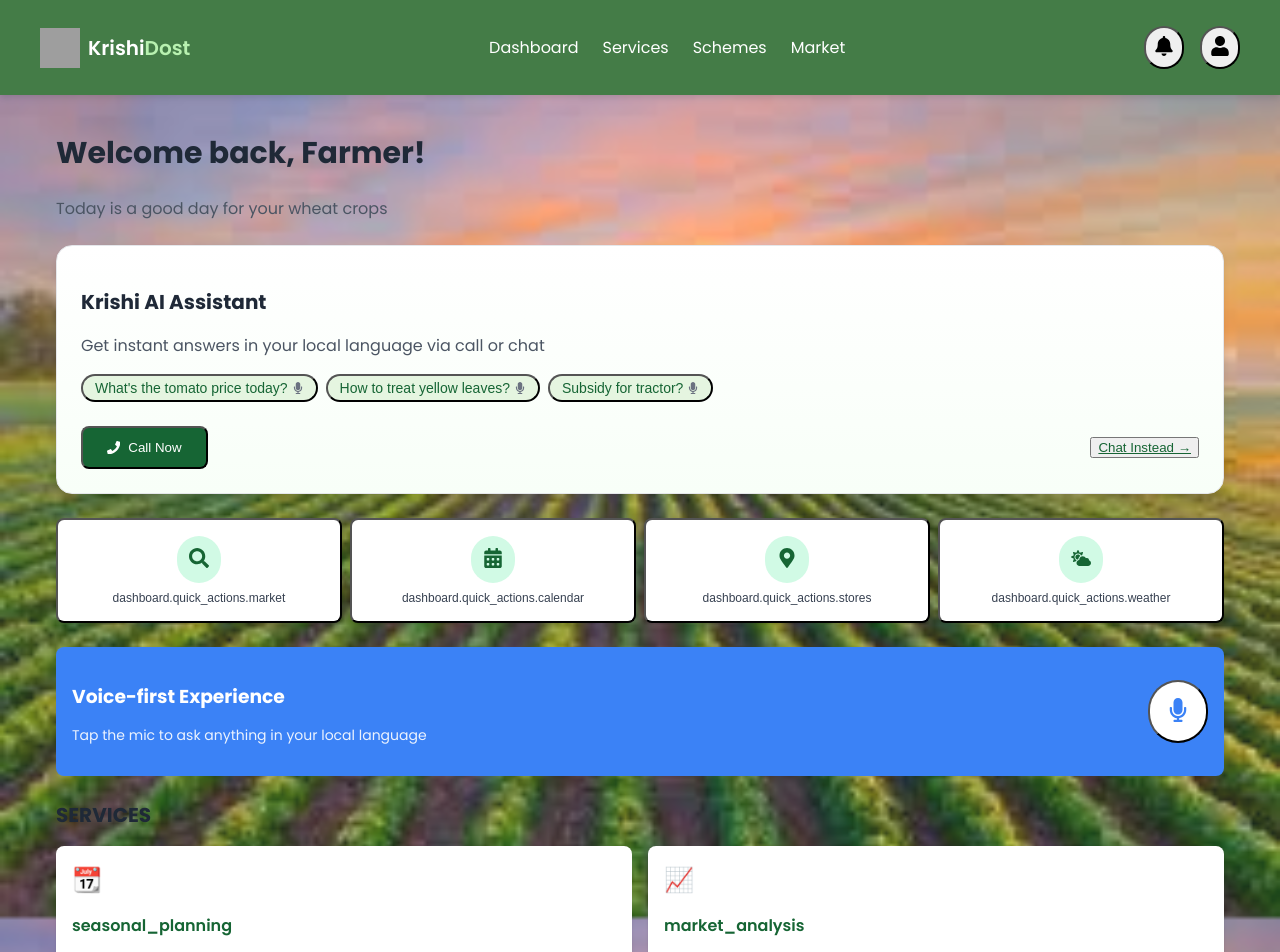
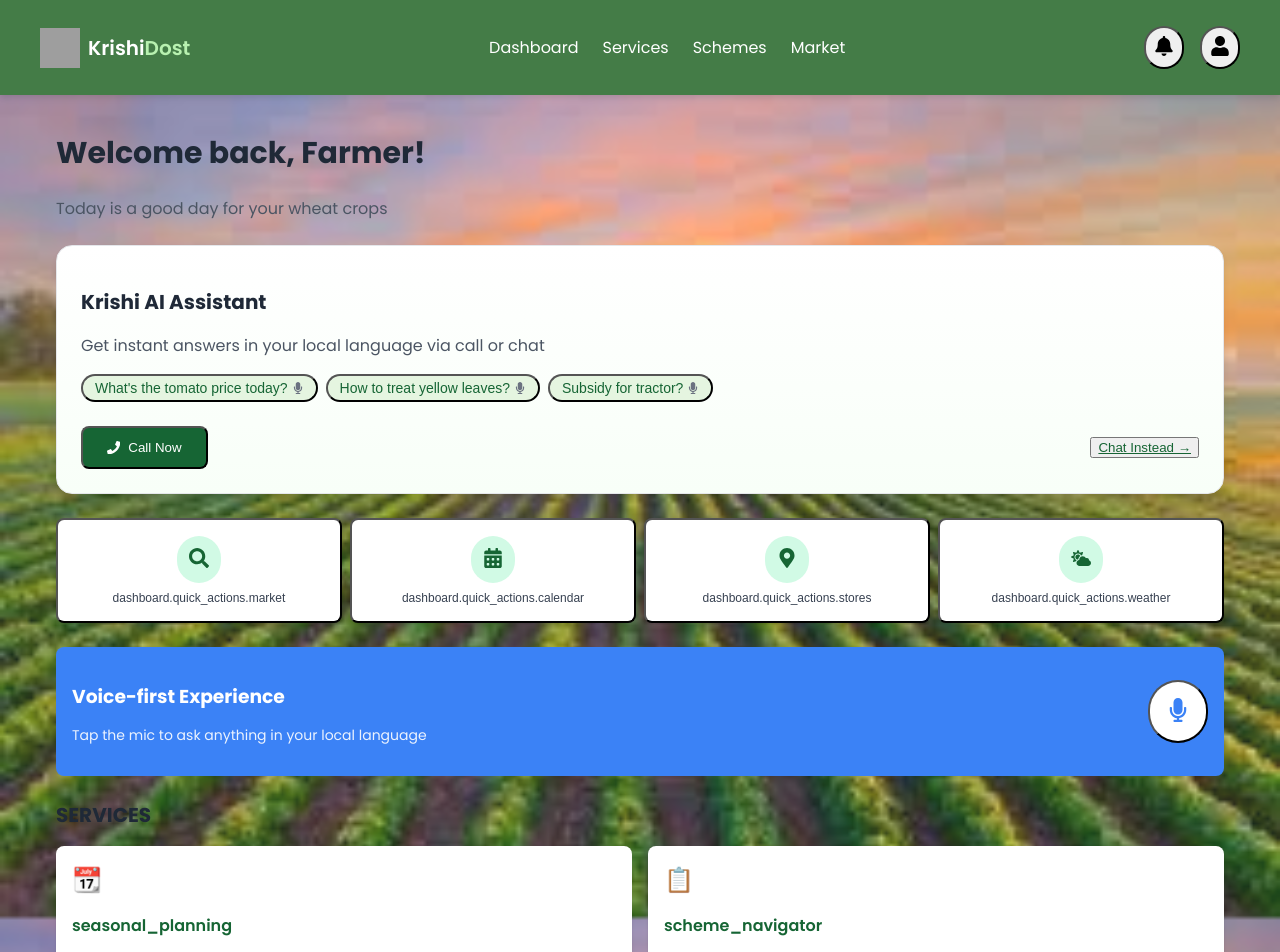
Before and after one commit to sakrenu/Project-Kisan, a Next.js app in the folder client/: page /dashboard in a window 1280 px wide. Shown: the top 952 px of the page. Built offline with nearby package versions, Linux system fonts and the light colour scheme; grey boxes are pictures that could not be loaded.

Commit message:
removed comments

```diff
--- a/client/src/components/ServiceGrid.jsx
+++ b/client/src/components/ServiceGrid.jsx
@@ -1,37 +1,6 @@
 'use client';
 import styles from '@/styles/components/ServiceGrid.module.css';
 
-
-// export default function ServiceGrid({ t }) {
-//   const services = [
-//     { key: "market_analysis", icon: "📈" },
-//     { key: "scheme_navigator", icon: "📋" },
-//     { key: "store_finder", icon: "🏪" },
-//     { key: "krishi_guide", icon: "🌱" },
-//     { key: "krishi_scan", icon: "🔍" },
-//     { key: "smart_alerts", icon: "🔔" },
-//     { key: "local_dialects", icon: "🗣️" },
-//     { key: "weather_smart", icon: "⛅" }
-//   ];
-
-//   return (
-//     <div className={styles.serviceGrid}>
-//       <h2 className={styles.sectionTitle}>{t('dashboard.services.title')}</h2>
-//       <div className={styles.gridContainer}>
-//         {services.map((service, index) => (
-//           <div key={index} className={styles.serviceCard}>
-//             <div className={styles.serviceIcon}>{service.icon}</div>
-//             <h3 className={styles.serviceTitle}>{t(`dashboard.services.${service.key}.title`)}</h3>
-//             <p className={styles.serviceDescription}>
-//               {t(`dashboard.services.${service.key}.description`)}
-//             </p>
-//           </div>
-//         ))}
-//       </div>
-//     </div>
-//   );
-// }
-// Add this import at the top
 import { useRouter } from 'next/navigation';
 
 export default function ServiceGrid({ t }) {
@@ -39,7 +8,6 @@ export default function ServiceGrid({ t }) {
 
   const services = [
     { key: "seasonal_planning", icon: "📆", onClick: () => router.push("/seasonal-planner") },
-    { key: "market_analysis", icon: "📈" },
     { key: "scheme_navigator", icon: "📋" },
     { key: "store_finder", icon: "🏪" },
     { key: "krishi_guide", icon: "🌱" },
```
